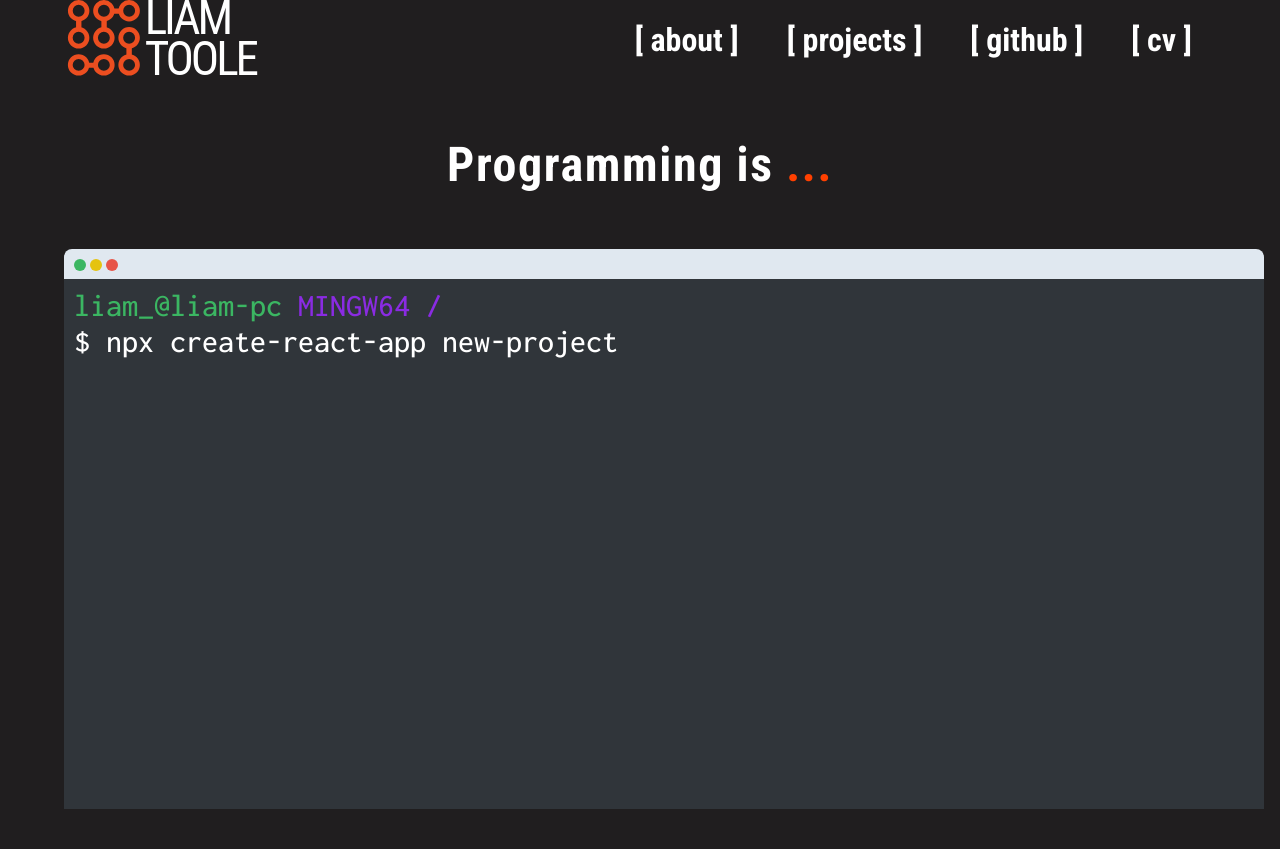
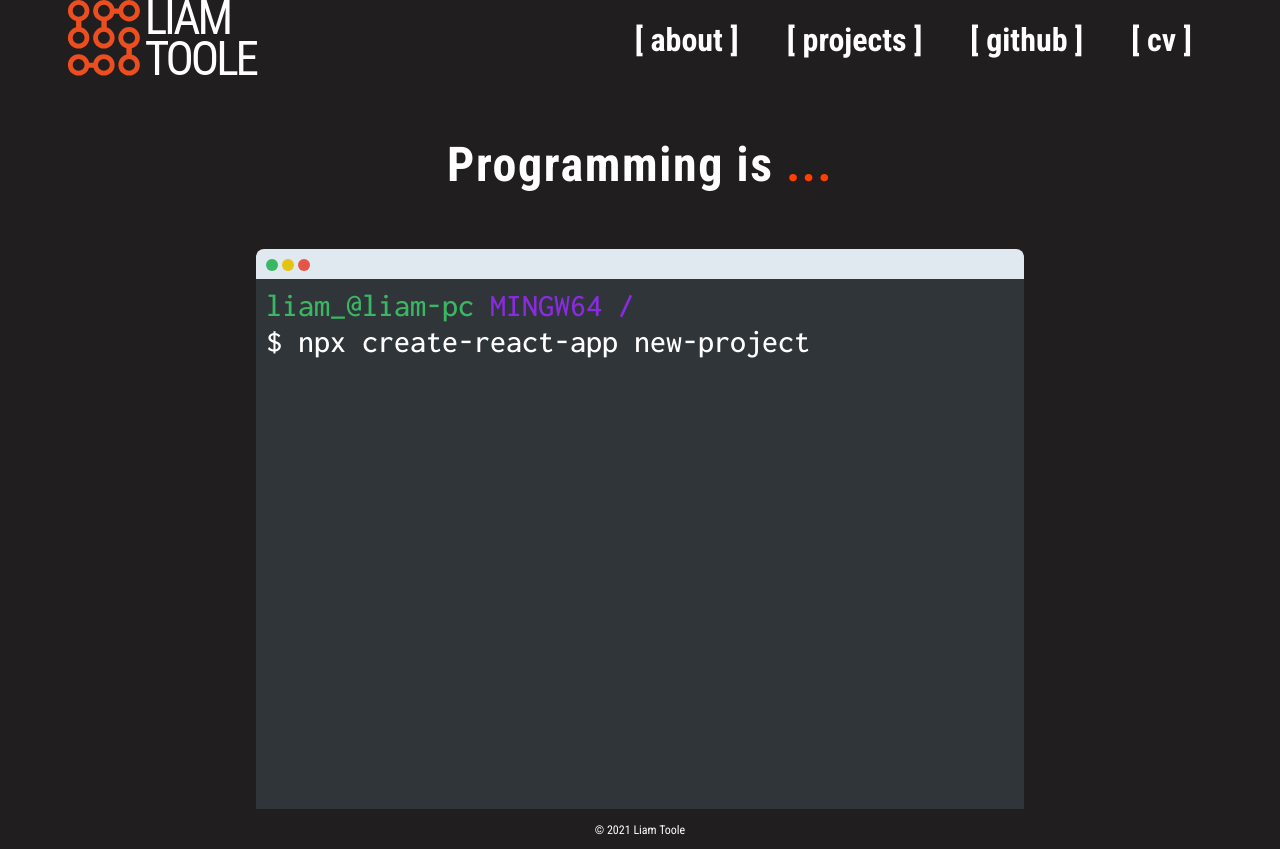
Before and after one commit to YungGooby/liamtoole, a React (Create React App) app: page / in a window 1280 px wide. Before the commit the page ends 809 px from the top, so only its background shows below. Built offline with nearby package versions, Linux system fonts and the light colour scheme.

Commit message:
fixed the footer overlapping with the main content window

```diff
--- a/src/App.css
+++ b/src/App.css
@@ -1,6 +1,7 @@
 @import url("https://fonts.googleapis.com/css2?family=Roboto+Condensed:wght@300;400;700&display=swap");
 @import url("https://fonts.googleapis.com/css2?family=Inconsolata:wght@500&display=swap");
 :root {
+    /* Color Pallette */
     --eerie-black: #201e1fff;
     --red-orange-color-wheel: #ff4000ff;
     --light-salmon: #faaa8dff;
@@ -13,11 +14,12 @@
     font-family: "Roboto Condensed", sans-serif;
     color: #fff;
 }
-.App {
-    height: 100vh;
-}
-body {
+html,
+body,
+.app {
     background-color: var(--eerie-black);
+    position: relative;
+    min-height: 100vh;
 }
 h1 {
     color: var(--red-orange-color-wheel);
@@ -38,6 +40,8 @@ a {
 a:hover {
     color: var(--red-orange-color-wheel);
 }
+
+/* Navigation CSS */
 .navigation {
     display: flex;
     justify-content: space-between;
@@ -63,9 +67,10 @@ a.item {
     height: 5rem;
     margin-right: 2rem;
 }
+/* Main Content Window CSS */
 .content-window {
-    padding: 0 5%;
-    height: 85vh;
+    padding: 0 5% 2.5rem 5%;
+    height: 100%;
 }
 .image-container {
     max-height: 100px;
@@ -82,8 +87,12 @@ a.item {
     height: 100%;
     padding-left: 1000px;
 }
+/* Footer CSS */
 .footer {
-    max-height: 20vh;
+    position: absolute;
+    bottom: 0;
+    height: 2.5rem;
+    width: 100%;
     display: flex;
     justify-content: center;
     align-items: flex-end;
@@ -92,6 +101,7 @@ a.item {
     font-size: 0.75rem;
 }
 
+/* Scrollbar CSS */
 body::-webkit-scrollbar {
     width: 1em;
 }
@@ -104,6 +114,7 @@ body::-webkit-scrollbar-thumb {
     background-color: var(--antique-white);
 }
 
+/* Code Block CSS */
 pre {
     background-color: rgb(17, 17, 17);
     box-shadow: 2px 2px 5px #000;
@@ -113,6 +124,8 @@ pre {
 code {
     color: var(--pacific-blue);
 }
+
+/* Project Blocks */
 .proj {
     height: 35%;
     width: auto;
@@ -207,7 +220,7 @@ code {
 /* Home Content - Terminal Window */
 .terminal-window {
     text-align: left;
-    width: 1200px;
+    width: 60vw;
     height: 560px;
     border-radius: 10px;
     margin: auto;
@@ -304,7 +317,7 @@ code {
 }
 
 /* Home Content - Mobile */
-.homecontent-mobile{
+.homecontent-mobile {
     text-align: center;
 }
 div.homecontent-mobile h1:nth-child(odd) {
--- a/src/App.js
+++ b/src/App.js
@@ -1,4 +1,4 @@
-import { BrowserRouter, Route} from "react-router-dom";
+import { BrowserRouter, Route } from "react-router-dom";
 import Home from "./components/home/Home";
 import Projects from "./components/projects/Projects";
 import Footer from "./components/Footer";
@@ -8,17 +8,17 @@ import "./App.css";
 
 function App() {
     return (
-        <BrowserRouter>
-            <div className="App">
+        <div className="app">
+            <BrowserRouter>
                 <Nav />
                 <div className="content-window">
                     <Route exact path="/about" component={About} />
                     <Route exact path="/projects" component={Projects} />
                     <Route exact path="/" component={Home} />
                 </div>
-                <Footer/>
-            </div>
-        </BrowserRouter>
+                <Footer />
+            </BrowserRouter>
+        </div>
     );
 }
 
--- a/src/components/about/about-content.json
+++ b/src/components/about/about-content.json
@@ -8,11 +8,6 @@
     {
         "id": 10002,
         "title": "2. Beginnning the Journey",
-        "content": "Lorem ipsum dolor sit amet consectetur adipisicing elit. Consectetur voluptatem rem natus at non eaque quae aspernatur minima molestiae ullam. Ab eum vitae dolorem molestias facilis obcaecati enim numquam. Quo iure autem possimus earum consequuntur mollitia maxime consequatur veritatis accusantium, delectus, natus similique recodehenderit in omnis eos deleniti ex nemo fugiat asperiores quas sequi officiis neque, eum quaerat. Praesentium officia voluptates voluptas est delectus molestiae nulla, enim soluta possimus nam ipsa perspiciatis explicabo sint rerum facere et! In esse voluptas facilis excepturi blanditiis natus maxime repellendus dolore quidem tenetur, quod, neque voluptate totam quia ex rerum, labore illo ipsum adipisci numquam sed pariatur! Veritatis quo cumque ratione laborum. Inventore, quia consequuntur labore id eos, odio quas, sint recusandae pariatur magni sapiente. Necessitatibus cum aperiam provident quae magni, tempore molestias minus sint, ex dicta voluptatibus sequi nulla aliquam exercitationem ad inventore tempora? Ab ipsam consequatur non maiores eveniet error consectetur voluptatum?"
-    },
-    {
-        "id": 10003,
-        "title": "3. Entering the Open World",
-        "content": "Lorem ipsum dolor sit amet consectetur adipisicing elit. Consectetur voluptatem rem natus at non eaque quae aspernatur minima molestiae ullam. Ab eum vitae dolorem molestias facilis obcaecati enim numquam. Quo iure autem possimus earum consequuntur mollitia maxime consequatur veritatis accusantium, delectus, natus similique recodehenderit in omnis eos deleniti ex nemo fugiat asperiores quas sequi officiis neque, eum quaerat. Praesentium officia voluptates voluptas est delectus molestiae nulla, enim soluta possimus nam ipsa perspiciatis explicabo sint rerum facere et! In esse voluptas facilis excepturi blanditiis natus maxime repellendus dolore quidem tenetur, quod, neque voluptate totam quia ex rerum, labore illo ipsum adipisci numquam sed pariatur! Veritatis quo cumque ratione laborum. Inventore, quia consequuntur labore id eos, odio quas, sint recusandae pariatur magni sapiente. Necessitatibus cum aperiam provident quae magni, tempore molestias minus sint, ex dicta voluptatibus sequi nulla aliquam exercitationem ad inventore tempora? Ab ipsam consequatur non maiores eveniet error consectetur voluptatum?"
+        "content": "<p>Eventually after university i found myself in a more data analysis/data science series of roles. This grew my love of data and dataframes and really focused my problem solving skills as i was always looking for answer to questions.</p> I evntually found my way to CodeNation where i go the opputunity to focus on learning software development instead of data science. I pushed myself constantly and went further down the software development rabbit hole and now here we are.</p>"
     }
 ]
```
